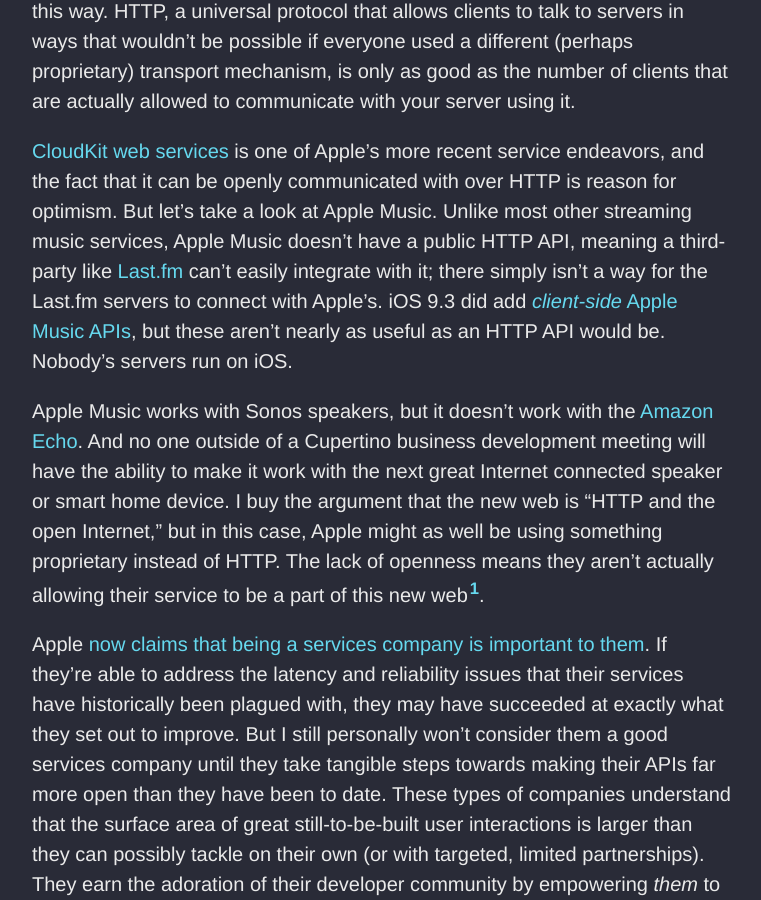
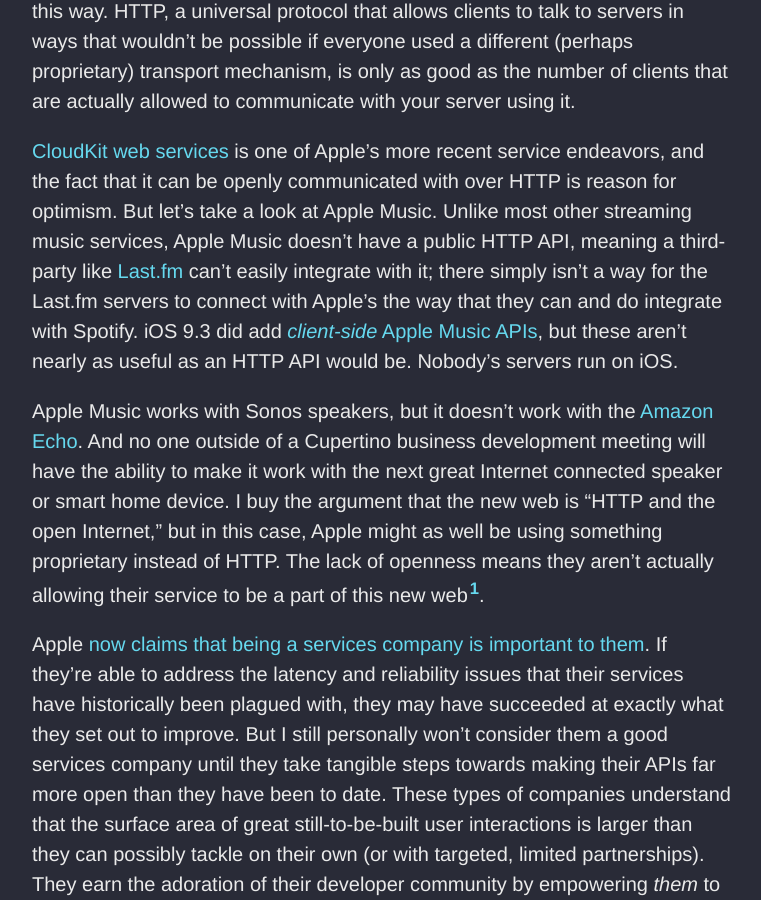
Before and after one commit to irace/irace.github.com, a Jekyll site: the page built from _posts/2016-07-05-apple-client-side-applications-and-being-good-at-web-services.md, in a window 1280 px wide and 900 px high, scrolled down 848 px. Shown: the whole window, without its empty margins (258-1019 px from the left). Built offline with Jekyll 4.4.1, drawn with Linux system fonts in a browser that asks for light colours.

Commit message:
Add Spotify reference

```diff
--- a/_posts/2016-07-05-apple-client-side-applications-and-being-good-at-web-services.md
+++ b/_posts/2016-07-05-apple-client-side-applications-and-being-good-at-web-services.md
@@ -15,7 +15,7 @@
 
 I really like the sentiment here, but I worry about whether or not Apple sees it this way. HTTP, a universal protocol that allows clients to talk to servers in ways that wouldn’t be possible if everyone used a different (perhaps proprietary) transport mechanism, is only as good as the number of clients that are actually allowed to communicate with your server using it.
 
-[CloudKit web services](https://developer.apple.com/library/ios/documentation/DataManagement/Conceptual/CloutKitWebServicesReference/Introduction/Introduction.html) is one of Apple’s more recent service endeavors, and the fact that it can be openly communicated with over HTTP is reason for optimism. But let’s take a look at Apple Music. Unlike most other streaming music services, Apple Music doesn’t have a public HTTP API, meaning a third-party like [Last.fm](http://last.fm) can’t easily integrate with it; there simply isn’t a way for the Last.fm servers to connect with Apple’s. iOS 9.3 did add [_client-side_ Apple Music APIs](https://affiliate.itunes.apple.com/resources/documentation/apple-music-best-practices-for-app-developers/), but these aren’t nearly as useful as an HTTP API would be. Nobody’s servers run on iOS.
+[CloudKit web services](https://developer.apple.com/library/ios/documentation/DataManagement/Conceptual/CloutKitWebServicesReference/Introduction/Introduction.html) is one of Apple’s more recent service endeavors, and the fact that it can be openly communicated with over HTTP is reason for optimism. But let’s take a look at Apple Music. Unlike most other streaming music services, Apple Music doesn’t have a public HTTP API, meaning a third-party like [Last.fm](http://last.fm) can’t easily integrate with it; there simply isn’t a way for the Last.fm servers to connect with Apple’s the way that they can and do integrate with Spotify. iOS 9.3 did add [_client-side_ Apple Music APIs](https://affiliate.itunes.apple.com/resources/documentation/apple-music-best-practices-for-app-developers/), but these aren’t nearly as useful as an HTTP API would be. Nobody’s servers run on iOS.
 
 Apple Music works with Sonos speakers, but it doesn’t work with the [Amazon Echo](https://www.amazon.com/echo). And no one outside of a Cupertino business development meeting will have the ability to make it work with the next great Internet connected speaker or smart home device. I buy the argument that the new web is “HTTP and the open Internet,” but in this case, Apple might as well be using something proprietary instead of HTTP. The lack of openness means they aren’t actually allowing their service to be a part of this new web[^1].
 
```
